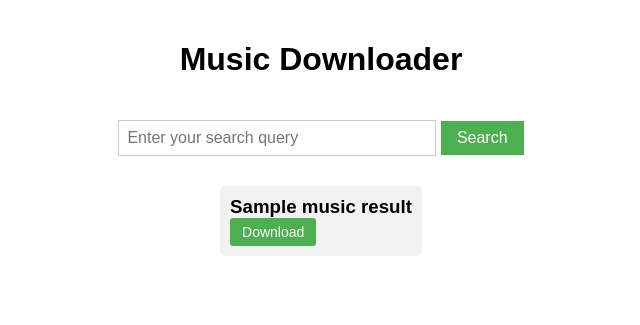
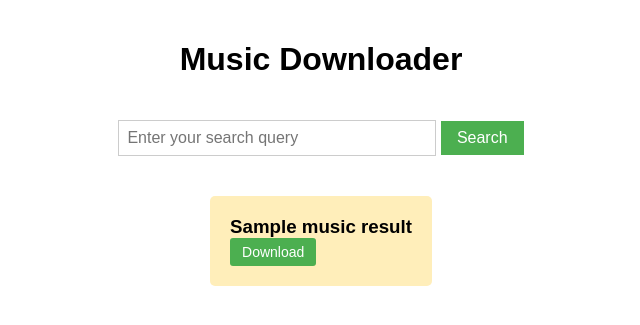
Before and after one commit to PeterPark07/MusicWebapp, a Flask app: template templates/index.html in a window 1280 px wide. Shown: the top 325 px of the page, without its empty margins (319-959 px from the left). Run offline with Flask 3, Linux system fonts and the light colour scheme; the template is opened without the code that fills it: most values are stand-ins (such as "Sample title", 1, 10 or a date in 2020).

Commit message:
Update index.html

```diff
--- a/templates/index.html
+++ b/templates/index.html
@@ -16,7 +16,7 @@
 
     <div class="music-results">
         {% if music_result %}
-            <div class="track">
+            <div class="track single">
                 <h3>{{ music_result.name }}</h3>
                 <a href="{{ url_for('download', track_id=music_result.id) }}" class="download-btn">Download</a>
             </div>
```
